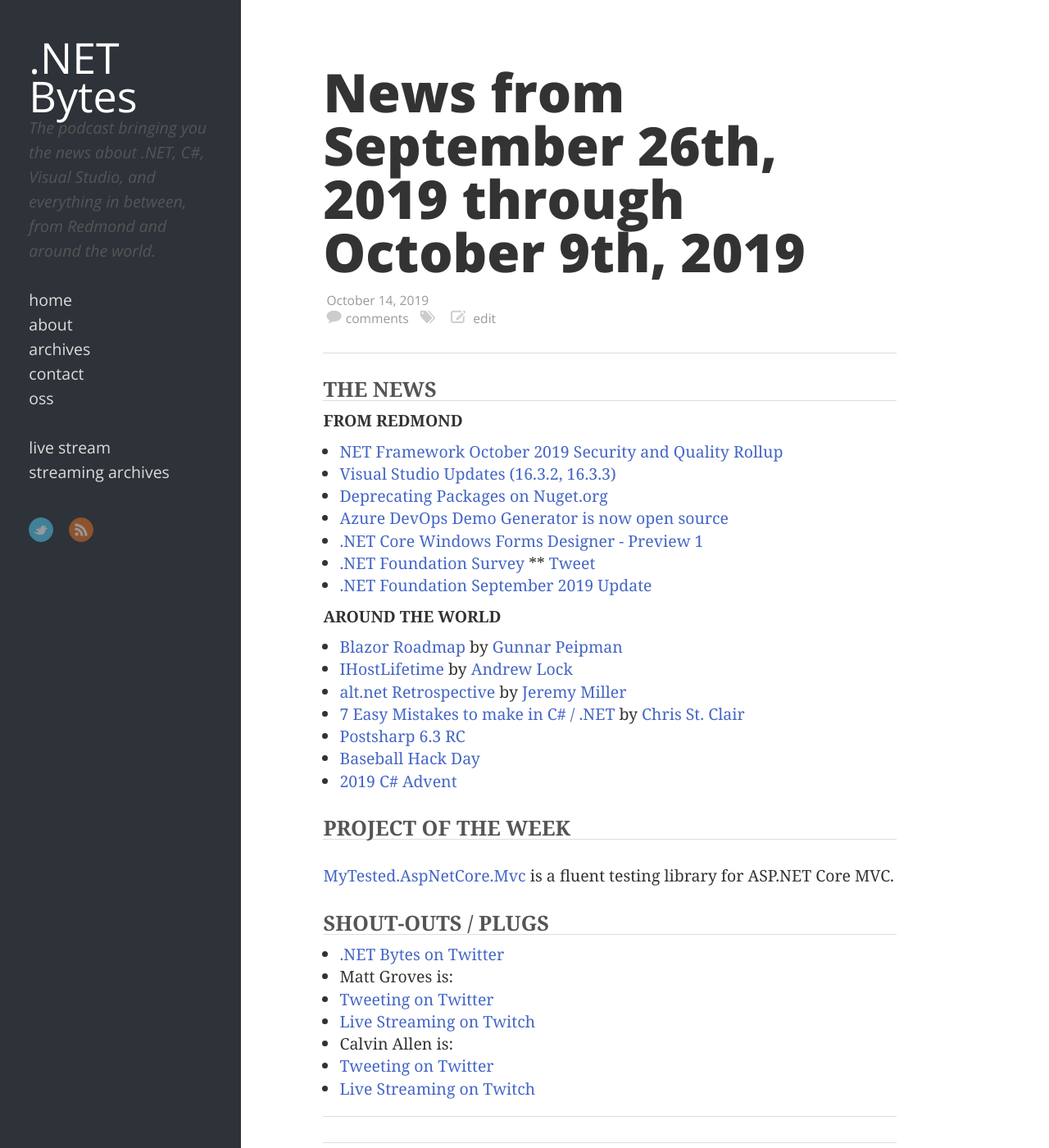
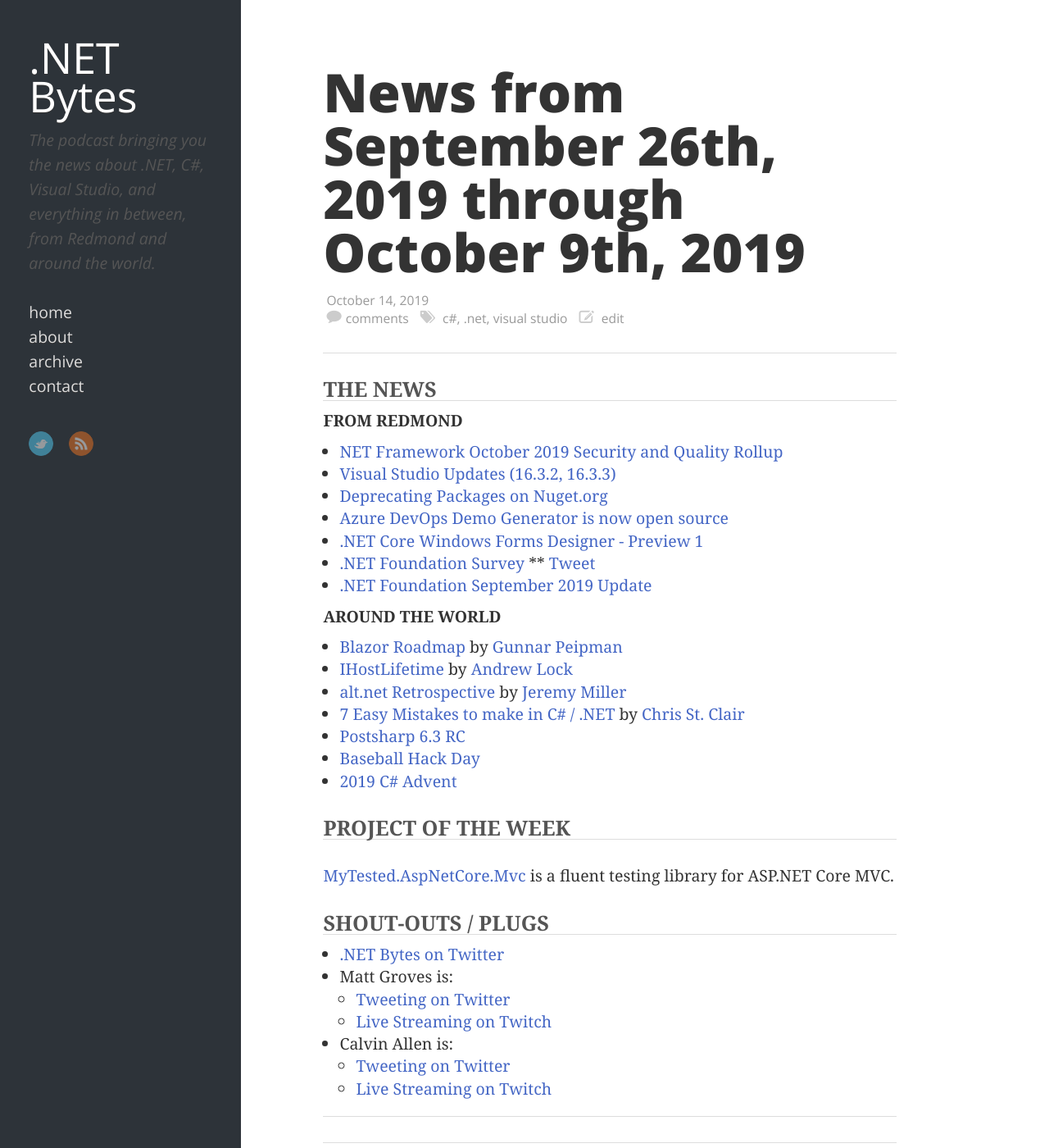
Before and after one commit to dotnetbytes/Website, a Jekyll site: the page built from _posts/2019-10-14-9.md, in a window 1280 px wide and 1400 px high. Shown: the whole window at 82% size. Built offline with Jekyll 4.4.1, drawn with Linux system fonts in a browser that asks for light colours; comment, search, counter and statistics services are not loaded.

Commit message:
Cleaning up the navigation, adding github url to config, a few CSS tweaks, a couple post tweaks, and changing tag output to use keywords

```diff
--- a/_config.yml
+++ b/_config.yml
@@ -3,6 +3,7 @@ title: .NET Bytes
 subtitle: The podcast bringing you the news about .NET, C#, Visual Studio, and everything in between, from Redmond and around the world.
 description: The podcast bringing you the news about .NET, C#, Visual Studio, and everything in between, from Redmond and around the world.
 url: https://www.dotnetbytes.fm
+github_repo_url: https://github.com/NET-Bytes/www
 
 # Podcast Settings
 storage_relative_url: https://dotnetbytesaudio.blob.core.windows.net/podcasts
--- a/_includes/navigation.html
+++ b/_includes/navigation.html
@@ -1,14 +1,6 @@
 <ul class="main-navigation">
   <li><a href="/">home</a></li>
-  <li><a href="/about/">about</a></li>
-  <li><a href="/archive">archives</a></li>
+  <li><a href="/about">about</a></li>
+  <li><a href="/archive">archive</a></li>
   <li><a href="/contact">contact</a></li>
-  <li><a href="/oss">oss</a></li>
 </ul>
-
-<br />
-
-<ul class="main-navigation">
-  <li><a href="https://luv2.dev/live">live stream</a></li>
-  <li><a href="https://luv2.dev/archive">streaming archives</a></li>
-</ul>
--- a/_includes/post/tags.html
+++ b/_includes/post/tags.html
@@ -1 +1 @@
-{{ page.tags | join: ', ' }}{{ post.tags | join: ', ' }}
+{{ page.keywords | join: ', ' }}{{ post.keywords | join: ', ' }}
--- a/_scss/screen.scss
+++ b/_scss/screen.scss
@@ -109,6 +109,7 @@ a {
     font-family: "Open Sans";
     font-style: italic;
     font-weight: 400;
+    margin-top: 15px;
 }
 #main-nav {
     font-family: "Open Sans";
```
Also changed, not shown: _posts/2019-09-30-8.md (+4 -4 lines), _posts/2019-10-14-9.md (+4 -4 lines).
